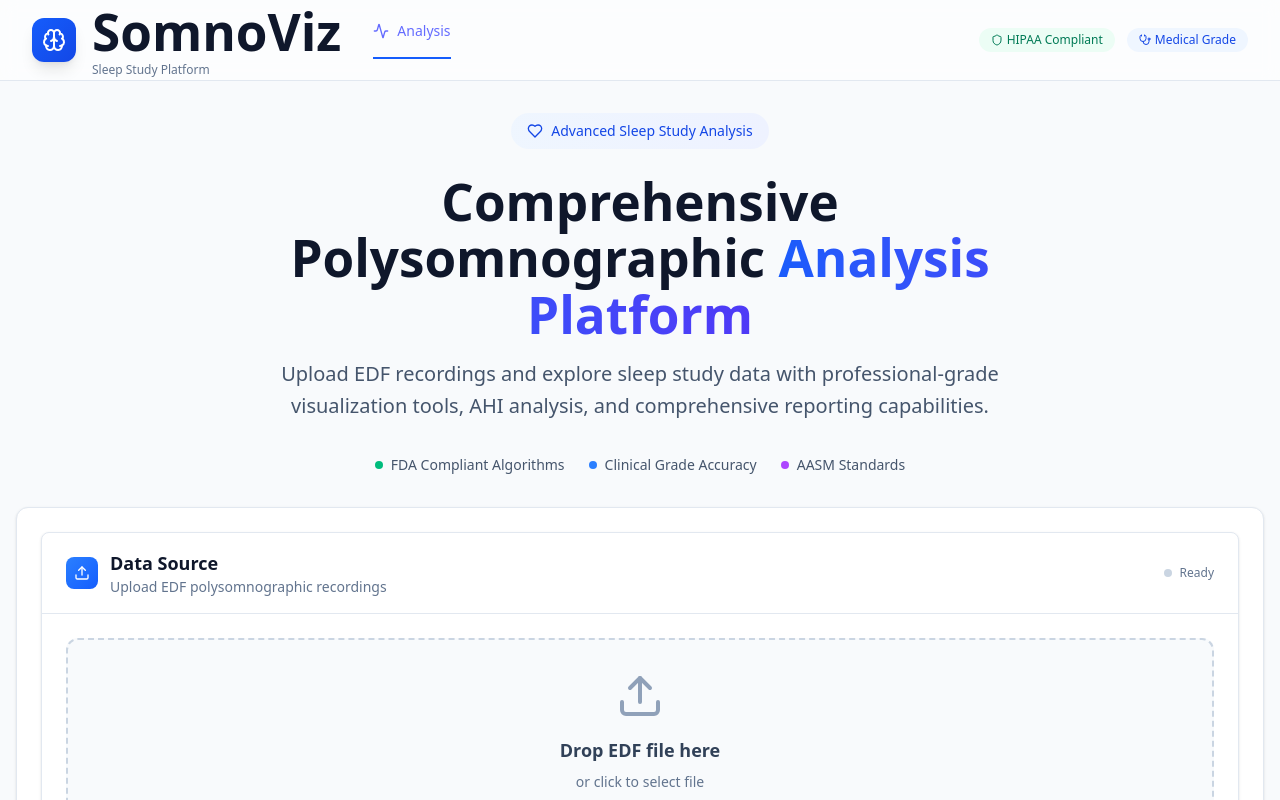
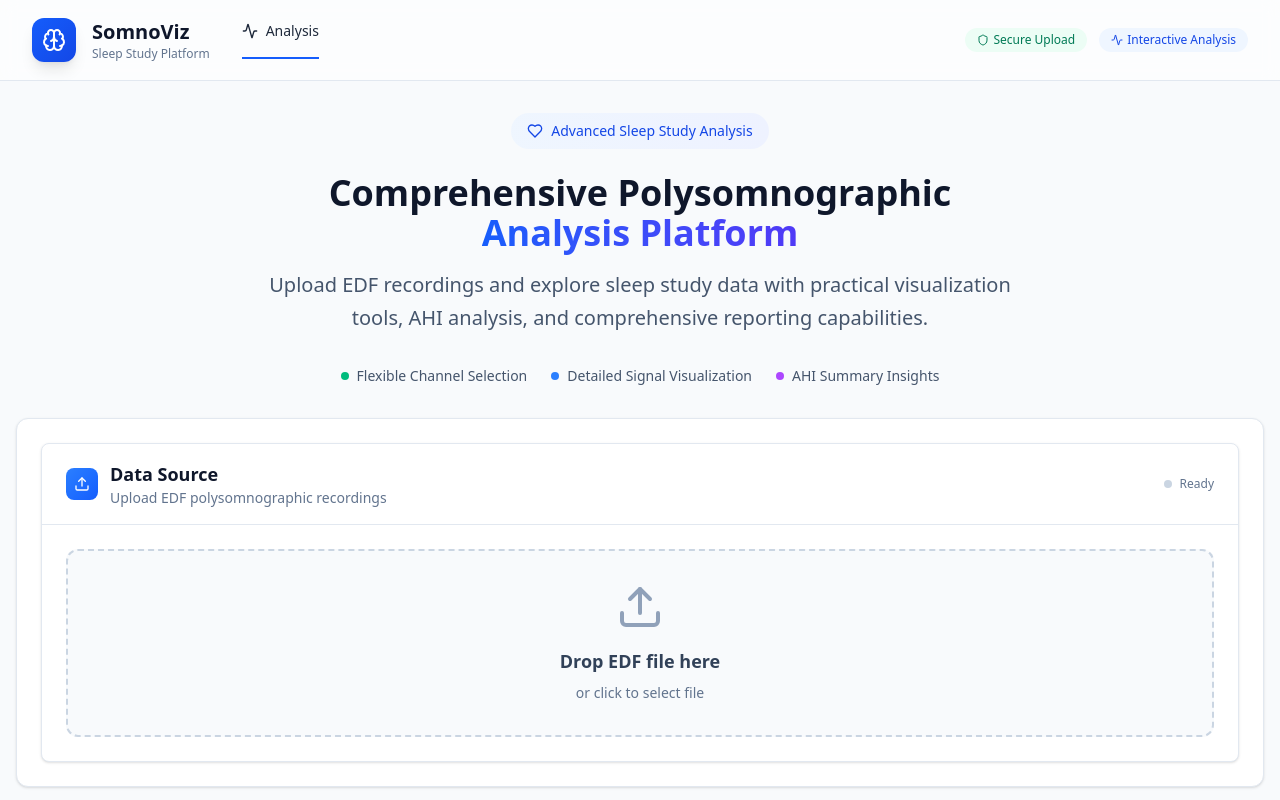
Before and after one commit to DavorSkokandic/Somnoviz, a React (Vite) app: page / in a window 1280 px wide. Shown: the top 800 px of the page. Built offline with nearby package versions, Linux system fonts and the light colour scheme; what chartjs-plugin-zoom would draw is missing.

Commit message:
Remove clinical/certification marketing copy

```diff
--- a/src/components/EDFUpload.tsx
+++ b/src/components/EDFUpload.tsx
@@ -1074,7 +1074,7 @@ const handleAHIAnalysis = useCallback(async () => {
   const progressSteps = [
     "Initializing Python analysis engine...",
     "Loading full-resolution flow and SpO2 data...",
-    "Applying AASM clinical criteria...",
+    "Applying event scoring criteria...",
     "Detecting apnea events (≥90% flow reduction)...",
     "Detecting hypopnea events (30-90% flow reduction)...",
     "Analyzing oxygen desaturation patterns...",
--- a/src/components/ModeSelector.tsx
+++ b/src/components/ModeSelector.tsx
@@ -229,7 +229,7 @@ const ModeSelector: React.FC<ModeSelectorProps> = ({
                 </div>
                 <div className="flex items-center space-x-2">
                   <div className="w-2 h-2 bg-red-500 rounded-full"></div>
-                  <span className="text-xs text-red-600 font-medium">Medical Analysis</span>
+                  <span className="text-xs text-red-600 font-medium">AHI Analysis</span>
                 </div>
               </div>
             </div>
@@ -238,7 +238,7 @@ const ModeSelector: React.FC<ModeSelectorProps> = ({
                 <div className="flex items-start space-x-3">
                   <AlertTriangle className="w-5 h-5 text-red-600 mt-0.5" />
                   <div>
-                    <p className="text-sm text-red-700 font-medium mb-1">Clinical Requirements</p>
+                    <p className="text-sm text-red-700 font-medium mb-1">Analysis Requirements</p>
                     <p className="text-sm text-red-600">
                       Requires both Flow (airflow) and SpO2 (oxygen saturation) channels for accurate analysis.
                     </p>
@@ -390,7 +390,7 @@ const ModeSelector: React.FC<ModeSelectorProps> = ({
                             {ahiResults.ahi_analysis.severity}
                           </div>
                           <div className="text-xs font-medium text-slate-600 uppercase tracking-wide">Severity Level</div>
-                          <div className="text-xs text-slate-500">Clinical Assessment</div>
+                          <div className="text-xs text-slate-500">Severity Band</div>
                         </div>
                       </div>
 
--- a/src/index.css
+++ b/src/index.css
@@ -1,69 +1,35 @@
 @import "tailwindcss";
+
 :root {
   font-family: system-ui, Avenir, Helvetica, Arial, sans-serif;
   line-height: 1.5;
   font-weight: 400;
-
-  color-scheme: light dark;
-  color: rgba(255, 255, 255, 0.87);
-  background-color: #242424;
-
+  color-scheme: light;
+  color: #1e293b;
+  background-color: #f8fafc;
   font-synthesis: none;
   text-rendering: optimizeLegibility;
   -webkit-font-smoothing: antialiased;
   -moz-osx-font-smoothing: grayscale;
 }
 
-a {
-  font-weight: 500;
-  color: #646cff;
-  text-decoration: inherit;
-}
-a:hover {
-  color: #535bf2;
+html,
+body,
+#root {
+  width: 100%;
+  min-height: 100%;
 }
 
 body {
-  height: 100%;
-  width: 100%;
   margin: 0;
   padding: 0;
   overflow-x: hidden;
+  background-color: #f8fafc;
+  color: #1e293b;
 }
 
-h1 {
-  font-size: 3.2em;
-  line-height: 1.1;
+/* Keep anchor defaults neutral so Tailwind utility classes remain the primary source of styling. */
+a {
+  color: inherit;
+  text-decoration: inherit;
 }
-
-button {
-  border-radius: 8px;
-  border: 1px solid transparent;
-  padding: 0.6em 1.2em;
-  font-size: 1em;
-  font-weight: 500;
-  font-family: inherit;
-  background-color: #1a1a1a;
-  cursor: pointer;
-  transition: border-color 0.25s;
-}
-button:hover {
-  border-color: #646cff;
-}
-button:focus,
-button:focus-visible {
-  outline: 4px auto -webkit-focus-ring-color;
-}
-
-@media (prefers-color-scheme: light) {
-  :root {
-    color: #213547;
-    background-color: #ffffff;
-  }
-  a:hover {
-    color: #747bff;
-  }
-  button {
-    background-color: #f9f9f9;
-  }
-}
--- a/src/pages/Home.tsx
+++ b/src/pages/Home.tsx
@@ -8,7 +8,6 @@ import {
   X,
   Brain,
   Heart,
-  Stethoscope,
   Shield
 } from "lucide-react";
 import EDFUpload from "../components/EDFUpload";
@@ -62,16 +61,16 @@ export default function Home() {
             </a>*/}
           </nav>
 
-          {/* Right side - Medical badges */}
+          {/* Right side - Product badges */}
           <div className="ml-auto flex items-center space-x-4">
             <div className="hidden lg:flex items-center space-x-3">
               <div className="flex items-center space-x-1 px-3 py-1 bg-emerald-50 text-emerald-700 rounded-full text-xs font-medium">
                 <Shield className="h-3 w-3" />
-                <span>HIPAA Compliant</span>
+                <span>Secure Upload</span>
               </div>
               <div className="flex items-center space-x-1 px-3 py-1 bg-blue-50 text-blue-700 rounded-full text-xs font-medium">
-                <Stethoscope className="h-3 w-3" />
-                <span>Medical Grade</span>
+                <Activity className="h-3 w-3" />
+                <span>Interactive Analysis</span>
               </div>
             </div>
           </div>
@@ -130,23 +129,23 @@ export default function Home() {
               <span className="bg-gradient-to-r from-blue-600 to-indigo-600 bg-clip-text text-transparent"> Analysis Platform</span>
             </h1>
             <p className="text-xl text-slate-600 mb-8 leading-relaxed">
-              Upload EDF recordings and explore sleep study data with professional-grade visualization tools,
+              Upload EDF recordings and explore sleep study data with practical visualization tools,
               AHI analysis, and comprehensive reporting capabilities.
             </p>
 
-            {/* Medical credibility indicators */}
+            {/* Product highlights */}
             <div className="flex flex-wrap justify-center gap-6 mb-8">
               <div className="flex items-center space-x-2 text-slate-600">
                 <div className="w-2 h-2 bg-emerald-500 rounded-full"></div>
-                <span className="text-sm font-medium">FDA Compliant Algorithms</span>
+                <span className="text-sm font-medium">Flexible Channel Selection</span>
               </div>
               <div className="flex items-center space-x-2 text-slate-600">
                 <div className="w-2 h-2 bg-blue-500 rounded-full"></div>
-                <span className="text-sm font-medium">Clinical Grade Accuracy</span>
+                <span className="text-sm font-medium">Detailed Signal Visualization</span>
               </div>
               <div className="flex items-center space-x-2 text-slate-600">
                 <div className="w-2 h-2 bg-purple-500 rounded-full"></div>
-                <span className="text-sm font-medium">AASM Standards</span>
+                <span className="text-sm font-medium">AHI Summary Insights</span>
               </div>
             </div>
           </div>
@@ -157,15 +156,15 @@ export default function Home() {
           <EDFUpload />
         </div>
 
-        {/* Footer with medical compliance info */}
+        {/* Footer */}
         <footer className="mt-16 pt-8 border-t border-slate-200">
           <div className="flex flex-col lg:flex-row justify-between items-center space-y-4 lg:space-y-0">
             <div className="flex items-center space-x-6 text-sm text-slate-500">
               <span>© 2025 SomnoViz. All rights reserved.</span>
               <span>•</span>
-              <span>HIPAA Compliant</span>
+              <span>Sleep Data Visualization</span>
               <span>•</span>
-              <span>SOC 2 Type II</span>
+              <span>Web Platform</span>
             </div>
             <div className="flex items-center space-x-4">
               <div className="flex items-center space-x-2 px-3 py-1 bg-slate-50 rounded-full">
```
